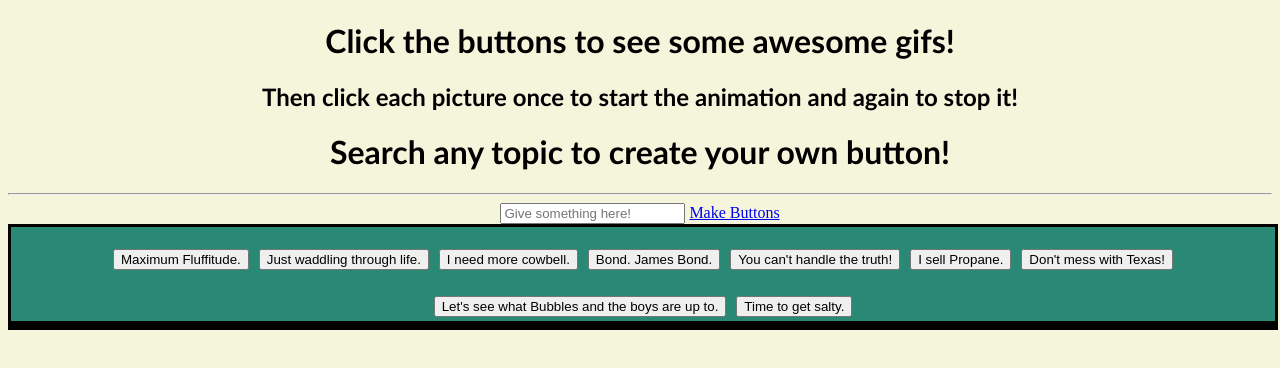
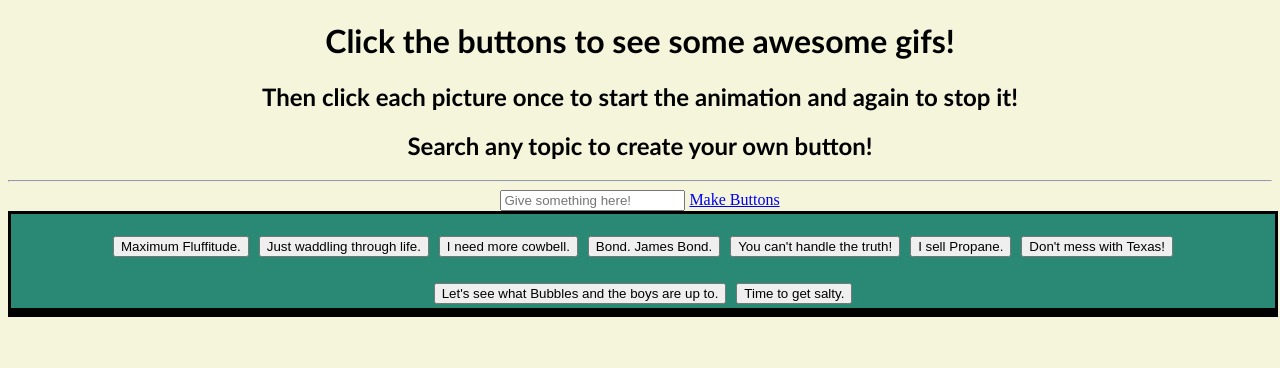
Before and after one commit to drutter89/giphy_hw, a plain HTML site: page index.html in a window 1280 px wide. Drawn offline with nearby package versions, Linux system fonts and the light colour scheme.

Commit message:
minor change

```diff
--- a/index.html
+++ b/index.html
@@ -12,12 +12,12 @@
   <h2>Then click each picture once to start the animation and again to stop it!</h2>
   <div class="container">
     <div class="jumbotron">
-      <h1 class="display-4" style="text-align: center;">Search any topic to create your own button!</h1>
-      <hr class="my-4">
-      <form id="form">
-        <input align="middle" class="form-control" id="gif-search" placeholder="Give something here!">
-        <a class="btn btn-primary btn-lg" href="#" role="button" id="search-btn">Make Buttons</a>
-      </form>
+      <h2 class="display-4" style="text-align: center;">Search any topic to create your own button!</h1>
+        <hr class="my-4">
+        <form id="form">
+          <input align="middle" class="form-control" id="gif-search" placeholder="Give something here!">
+          <a class="btn btn-primary btn-lg" href="#" role="button" id="search-btn">Make Buttons</a>
+        </form>
     </div>
   </div>
 
```
